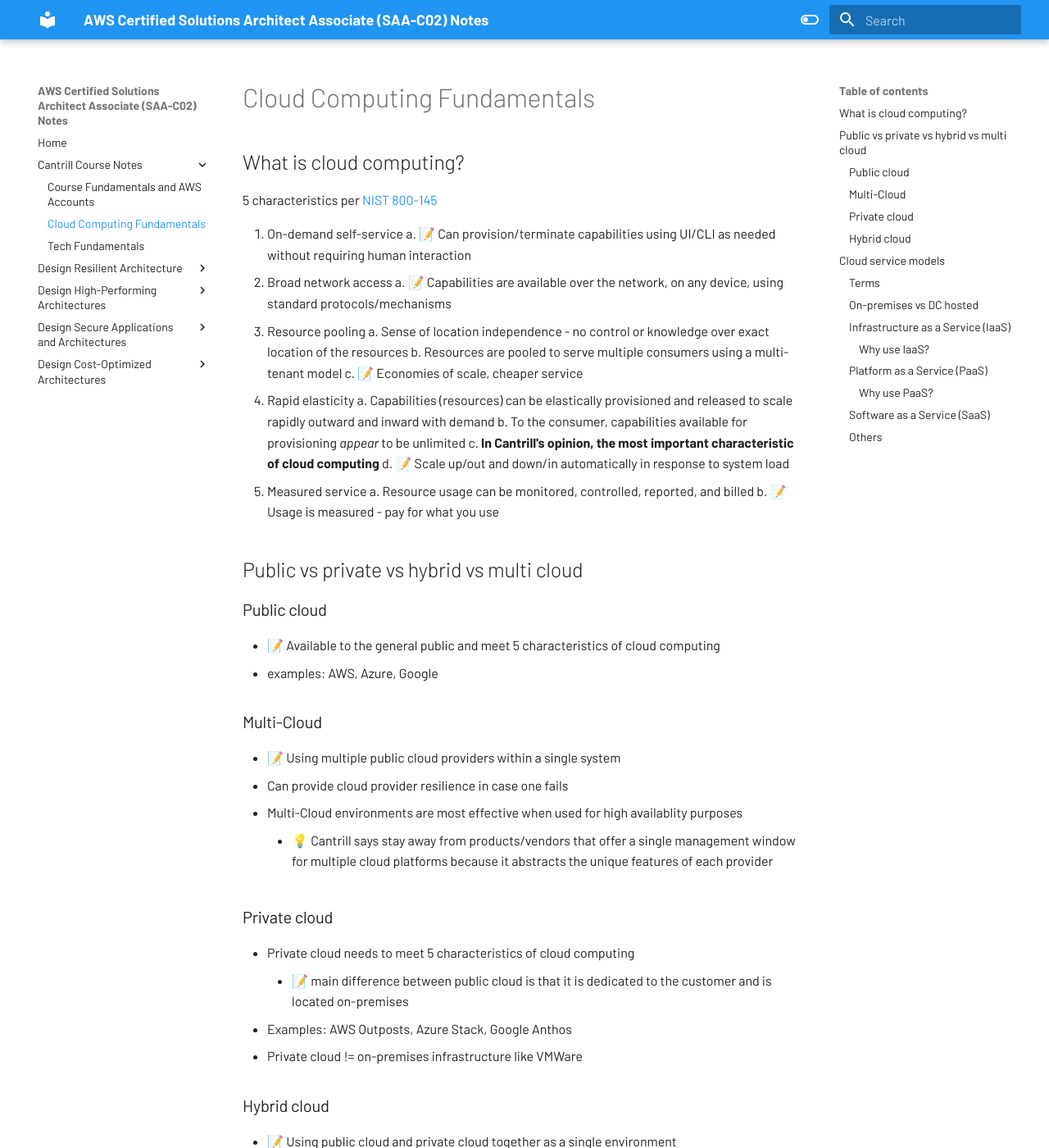
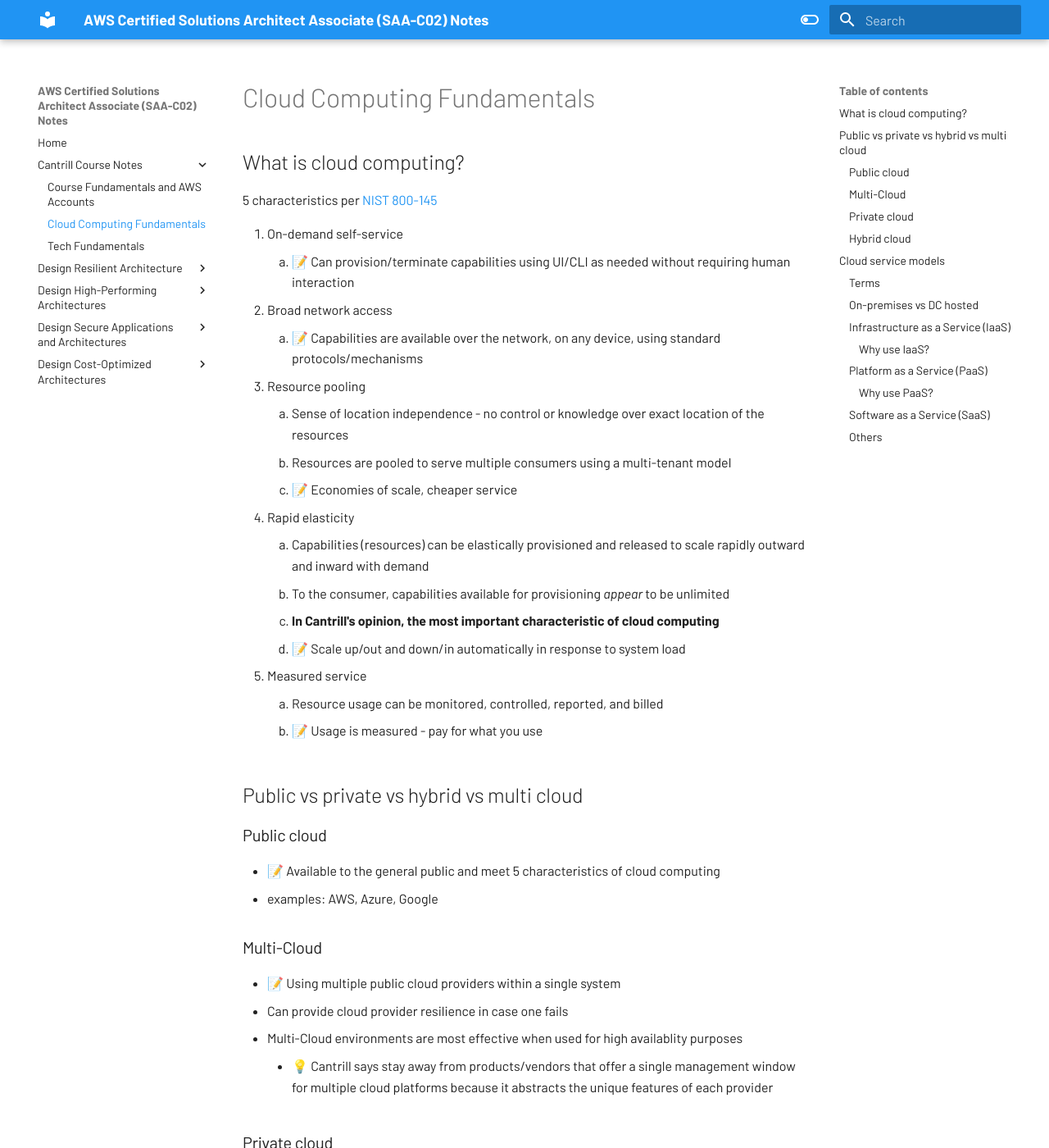
Before and after one commit to joeyhage/aws-solutions-architect-associate-notes, an MkDocs documentation site: the page built from notes/Cantrill/Cloud-Computing-Fundamentals.md, in a window 1280 px wide and 1400 px high. Shown: the whole window at 82% size. Built offline with MkDocs 1.6.1 and Material for MkDocs 9.7.7, drawn with Linux system fonts in a browser that asks for light colours; some of the changed lines change nothing that is shown.

Commit message:
Update Cloud-Computing-Fundamentals.md

```diff
--- a/notes/Cantrill/Cloud-Computing-Fundamentals.md
+++ b/notes/Cantrill/Cloud-Computing-Fundamentals.md
@@ -5,21 +5,21 @@
 5 characteristics per [NIST 800-145](https://nvlpubs.nist.gov/nistpubs/Legacy/SP/nistspecialpublication800-145.pdf)
 
 1. On-demand self-service
-   a. 📝 Can provision/terminate capabilities using UI/CLI as needed without requiring human interaction
+   1. 📝 Can provision/terminate capabilities using UI/CLI as needed without requiring human interaction
 2. Broad network access
-   a. 📝 Capabilities are available over the network, on any device, using standard protocols/mechanisms
+   1. 📝 Capabilities are available over the network, on any device, using standard protocols/mechanisms
 3. Resource pooling
-   a. Sense of location independence - no control or knowledge over exact location of the resources
-   b. Resources are pooled to serve multiple consumers using a multi-tenant model
-   c. 📝 Economies of scale, cheaper service
+   1. Sense of location independence - no control or knowledge over exact location of the resources
+   2. Resources are pooled to serve multiple consumers using a multi-tenant model
+   3. 📝 Economies of scale, cheaper service
 4. Rapid elasticity
-   a. Capabilities (resources) can be elastically provisioned and released to scale rapidly outward and inward with demand
-   b. To the consumer, capabilities available for provisioning _appear_ to be unlimited
-   c. **In Cantrill's opinion, the most important characteristic of cloud computing**
-   d. 📝 Scale up/out and down/in automatically in response to system load
+   1. Capabilities (resources) can be elastically provisioned and released to scale rapidly outward and inward with demand
+   2. To the consumer, capabilities available for provisioning _appear_ to be unlimited
+   3. **In Cantrill's opinion, the most important characteristic of cloud computing**
+   4. 📝 Scale up/out and down/in automatically in response to system load
 5. Measured service
-   a. Resource usage can be monitored, controlled, reported, and billed
-   b. 📝 Usage is measured - pay for what you use
+   1. Resource usage can be monitored, controlled, reported, and billed
+   2. 📝 Usage is measured - pay for what you use
 
 ## Public vs private vs hybrid vs multi cloud
 
```
